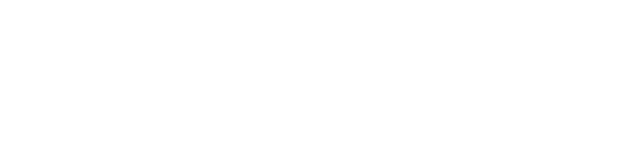
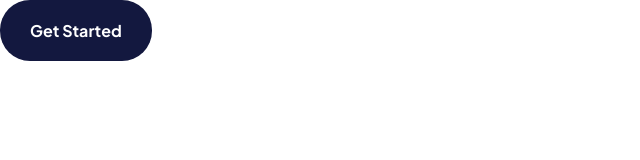
Before and after one commit to zetmosoma10/Skilled-elearning-landing-page, a plain HTML site: page index.html in a window 1536 px wide. Shown: the whole page, without its empty margins (0-640 px from the left). Drawn offline with Linux system fonts and the light colour scheme.

Commit message:
add btn dark component

```diff
--- a/index.html
+++ b/index.html
@@ -17,5 +17,7 @@
       type="image/x-icon"
     />
   </head>
-  <body></body>
+  <body>
+    <button class="btn btn--dark">Get Started</button>
+  </body>
 </html>
--- a/styles.css
+++ b/styles.css
@@ -144,6 +144,15 @@ a {
   opacity: 0.5;
 }
 
+.btn--dark {
+  background: var(--navy-blue);
+  padding: 1.8rem 2.4rem;
+}
+
+.btn--dark:hover {
+  opacity: 0.65;
+}
+
 @media screen and (min-width: 1440px) {
   .btn--blue {
     padding: 1.8rem 3rem;
@@ -152,4 +161,8 @@ a {
   .btn--pink {
     padding: 2.1rem 3rem;
   }
+
+  .btn--dark {
+    padding: 2rem 3rem;
+  }
 }
```
